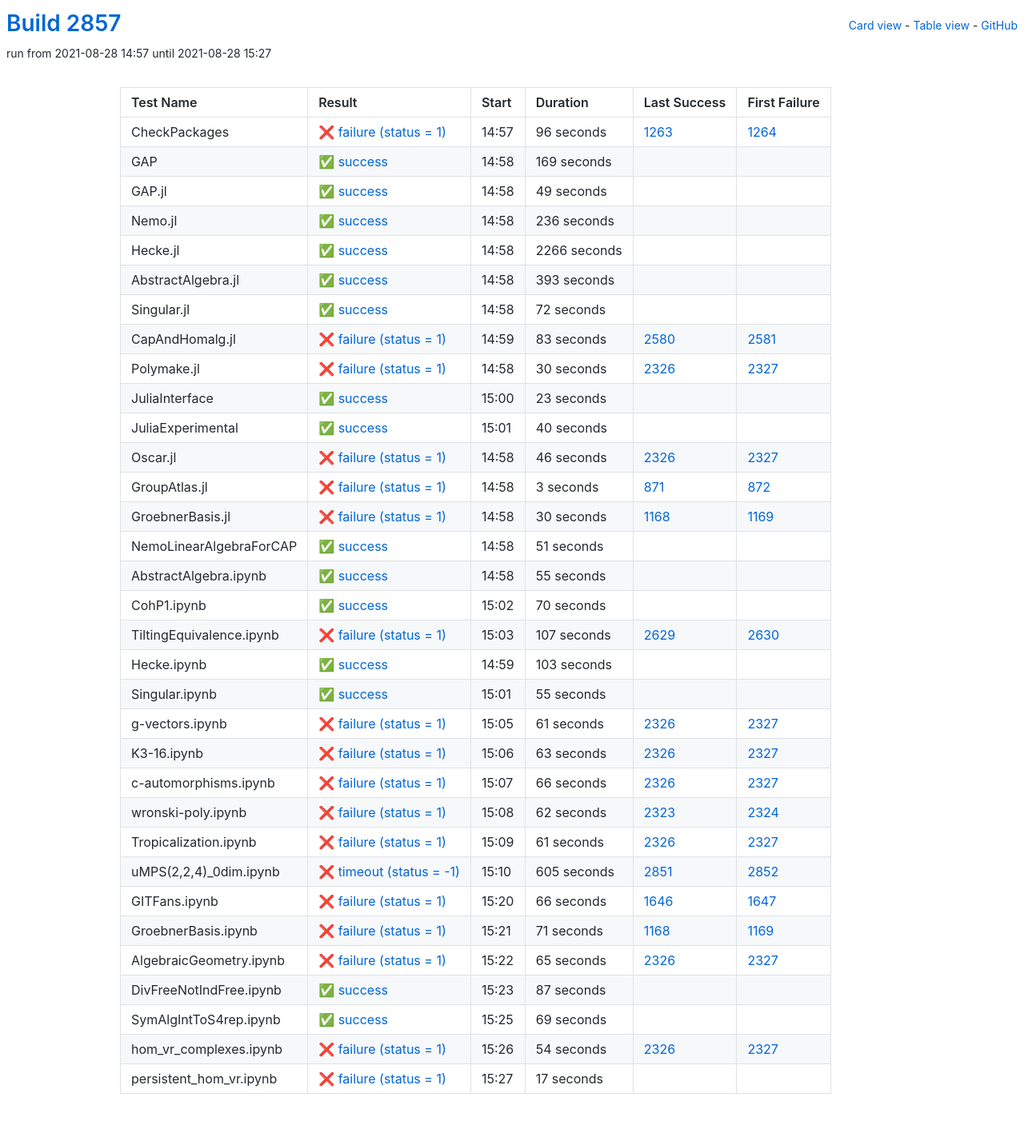
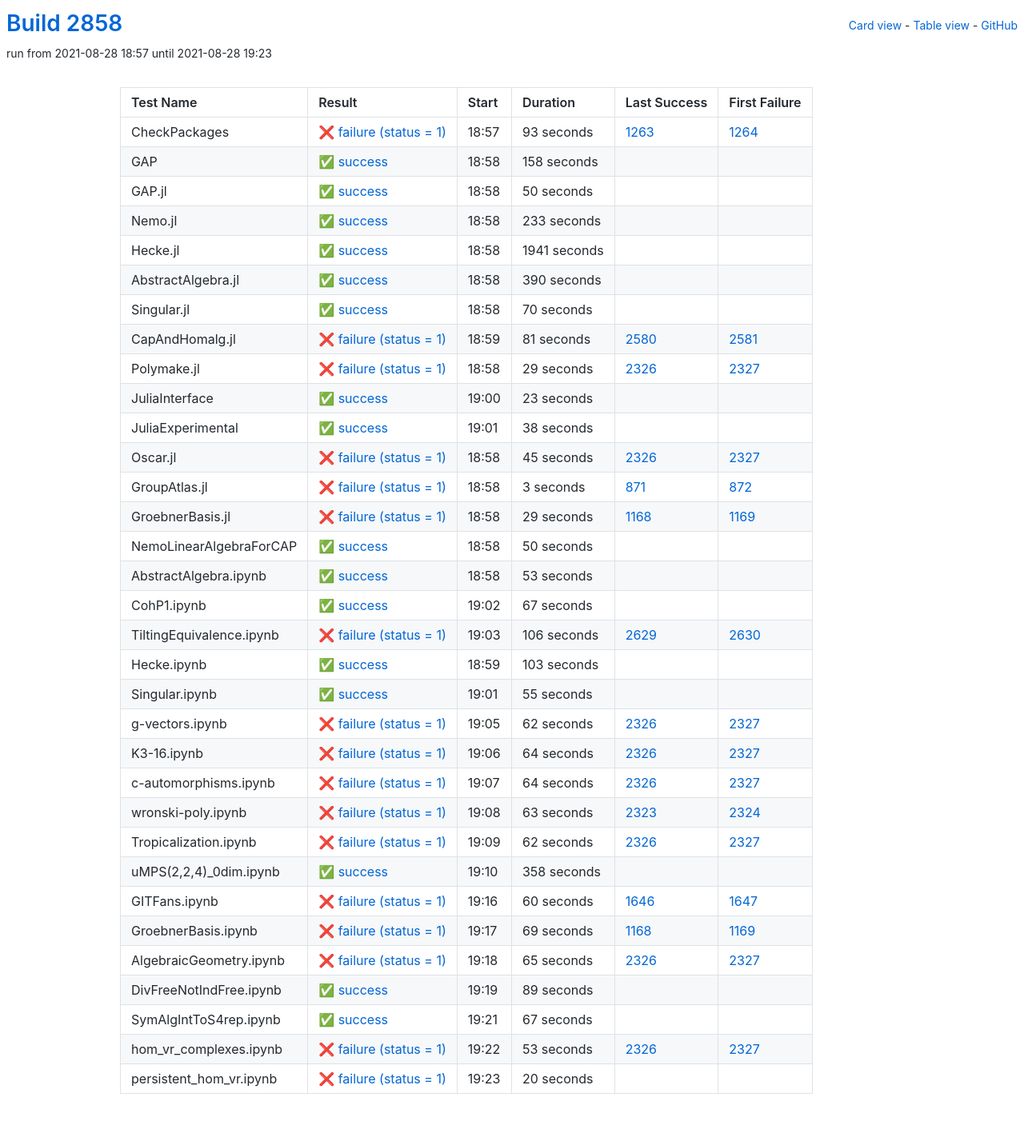
Before and after one commit to oscar-system/oscar-ci-status-stable, a Jekyll site: the page built from table.html, in a window 1280 px wide. Shown: the whole page at 80% size. Built offline with Jekyll 4.4.1, drawn with Linux system fonts in a browser that asks for light colours.

Commit message:
Build #2858

```diff
--- a/_data/ci.yml
+++ b/_data/ci.yml
@@ -1,6 +1,6 @@
 ---
-build: 2857
-build_url: https://oscarci.mathematik.uni-kl.de/job/oscar-stable/2857/
+build: 2858
+build_url: https://oscarci.mathematik.uni-kl.de/job/oscar-stable/2858/
 job: oscar-stable
 organization: oscar-system
 repo: oscar-ci-status-stable
@@ -8,116 +8,116 @@ repourl: https://github.com/oscar-system/oscar-ci-status-stable
 tests:
 - name: CheckPackages
   id: checkpackages
-  log: https://oscarci.mathematik.uni-kl.de/job/oscar-stable/2857/artifact/logs/build-2857/CheckPackages.log
-  start: 2021-08-28 14:57
+  log: https://oscarci.mathematik.uni-kl.de/job/oscar-stable/2858/artifact/logs/build-2858/CheckPackages.log
+  start: 2021-08-28 18:57
   success: false
   exitcode: 1
   status: failure
-  duration: 96
+  duration: 93
   last_success: 1263
   last_success_url: https://oscarci.mathematik.uni-kl.de/job/oscar-stable/1263/
   first_failure: 1264
   first_failure_url: https://oscarci.mathematik.uni-kl.de/job/oscar-stable/1264/
 - name: GAP
   id: gap
-  log: https://oscarci.mathematik.uni-kl.de/job/oscar-stable/2857/artifact/logs/build-2857/GAP.log
-  start: 2021-08-28 14:58
+  log: https://oscarci.mathematik.uni-kl.de/job/oscar-stable/2858/artifact/logs/build-2858/GAP.log
+  start: 2021-08-28 18:58
   success: true
   exitcode: 0
   status: success
-  duration: 169
+  duration: 158
   last_success: false
   last_success_url:
   first_failure: false
   first_failure_url:
 - name: GAP.jl
   id: gap-jl
-  log: https://oscarci.mathematik.uni-kl.de/job/oscar-stable/2857/artifact/logs/build-2857/GAP.jl.log
-  start: 2021-08-28 14:58
+  log: https://oscarci.mathematik.uni-kl.de/job/oscar-stable/2858/artifact/logs/build-2858/GAP.jl.log
+  start: 2021-08-28 18:58
   success: true
   exitcode: 0
   status: success
-  duration: 49
+  duration: 50
   last_success: false
   last_success_url:
   first_failure: false
   first_failure_url:
 - name: Nemo.jl
   id: nemo-jl
-  log: https://oscarci.mathematik.uni-kl.de/job/oscar-stable/2857/artifact/logs/build-2857/Nemo.jl.log
-  start: 2021-08-28 14:58
+  log: https://oscarci.mathematik.uni-kl.de/job/oscar-stable/2858/artifact/logs/build-2858/Nemo.jl.log
+  start: 2021-08-28 18:58
   success: true
   exitcode: 0
   status: success
-  duration: 236
+  duration: 233
   last_success: false
   last_success_url:
   first_failure: false
   first_failure_url:
 - name: Hecke.jl
   id: hecke-jl
-  log: https://oscarci.mathematik.uni-kl.de/job/oscar-stable/2857/artifact/logs/build-2857/Hecke.jl.log
-  start: 2021-08-28 14:58
+  log: https://oscarci.mathematik.uni-kl.de/job/oscar-stable/2858/artifact/logs/build-2858/Hecke.jl.log
+  start: 2021-08-28 18:58
   success: true
   exitcode: 0
   status: success
-  duration: 2266
+  duration: 1941
   last_success: false
   last_success_url:
   first_failure: false
   first_failure_url:
 - name: AbstractAlgebra.jl
   id: abstractalgebra-jl
-  log: https://oscarci.mathematik.uni-kl.de/job/oscar-stable/2857/artifact/logs/build-2857/AbstractAlgebra.jl.log
-  start: 2021-08-28 14:58
+  log: https://oscarci.mathematik.uni-kl.de/job/oscar-stable/2858/artifact/logs/build-2858/AbstractAlgebra.jl.log
+  start: 2021-08-28 18:58
   success: true
   exitcode: 0
   status: success
-  duration: 393
+  duration: 390
   last_success: false
   last_success_url:
   first_failure: false
   first_failure_url:
 - name: Singular.jl
   id: singular-jl
-  log: https://oscarci.mathematik.uni-kl.de/job/oscar-stable/2857/artifact/logs/build-2857/Singular.jl.log
-  start: 2021-08-28 14:58
+  log: https://oscarci.mathematik.uni-kl.de/job/oscar-stable/2858/artifact/logs/build-2858/Singular.jl.log
+  start: 2021-08-28 18:58
   success: true
   exitcode: 0
   status: success
-  duration: 72
+  duration: 70
   last_success: false
   last_success_url:
   first_failure: false
   first_failure_url:
 - name: CapAndHomalg.jl
   id: capandhomalg-jl
-  log: https://oscarci.mathematik.uni-kl.de/job/oscar-stable/2857/artifact/logs/build-2857/CapAndHomalg.jl.log
-  start: 2021-08-28 14:59
+  log: https://oscarci.mathematik.uni-kl.de/job/oscar-stable/2858/artifact/logs/build-2858/CapAndHomalg.jl.log
+  start: 2021-08-28 18:59
   success: false
   exitcode: 1
   status: failure
-  duration: 83
+  duration: 81
   last_success: 2580
   last_success_url: https://oscarci.mathematik.uni-kl.de/job/oscar-stable/2580/
   first_failure: 2581
   first_failure_url: https://oscarci.mathematik.uni-kl.de/job/oscar-stable/2581/
 - name: Polymake.jl
   id: polymake-jl
-  log: https://oscarci.mathematik.uni-kl.de/job/oscar-stable/2857/artifact/logs/build-2857/Polymake.jl.log
-  start: 2021-08-28 14:58
+  log: https://oscarci.mathematik.uni-kl.de/job/oscar-stable/2858/artifact/logs/build-2858/Polymake.jl.log
+  start: 2021-08-28 18:58
   success: false
   exitcode: 1
   status: failure
-  duration: 30
+  duration: 29
   last_success: 2326
   last_success_url: https://oscarci.mathematik.uni-kl.de/job/oscar-stable/2326/
   first_failure: 2327
   first_failure_url: https://oscarci.mathematik.uni-kl.de/job/oscar-stable/2327/
 - name: JuliaInterface
   id: juliainterface
-  log: https://oscarci.mathematik.uni-kl.de/job/oscar-stable/2857/artifact/logs/build-2857/JuliaInterface.log
-  start: 2021-08-28 15:00
+  log: https://oscarci.mathematik.uni-kl.de/job/oscar-stable/2858/artifact/logs/build-2858/JuliaInterface.log
+  start: 2021-08-28 19:00
   success: true
   exitcode: 0
   status: success
@@ -128,32 +128,32 @@ tests:
   first_failure_url:
 - name: JuliaExperimental
   id: juliaexperimental
-  log: https://oscarci.mathematik.uni-kl.de/job/oscar-stable/2857/artifact/logs/build-2857/JuliaExperimental.log
-  start: 2021-08-28 15:01
+  log: https://oscarci.mathematik.uni-kl.de/job/oscar-stable/2858/artifact/logs/build-2858/JuliaExperimental.log
+  start: 2021-08-28 19:01
   success: true
   exitcode: 0
   status: success
-  duration: 40
+  duration: 38
   last_success: false
   last_success_url:
   first_failure: false
   first_failure_url:
 - name: Oscar.jl
   id: oscar-jl
-  log: https://oscarci.mathematik.uni-kl.de/job/oscar-stable/2857/artifact/logs/build-2857/Oscar.jl.log
-  start: 2021-08-28 14:58
+  log: https://oscarci.mathematik.uni-kl.de/job/oscar-stable/2858/artifact/logs/build-2858/Oscar.jl.log
+  start: 2021-08-28 18:58
   success: false
   exitcode: 1
   status: failure
-  duration: 46
+  duration: 45
   last_success: 2326
   last_success_url: https://oscarci.mathematik.uni-kl.de/job/oscar-stable/2326/
   first_failure: 2327
   first_failure_url: https://oscarci.mathematik.uni-kl.de/job/oscar-stable/2327/
 - name: GroupAtlas.jl
   id: groupatlas-jl
-  log: https://oscarci.mathematik.uni-kl.de/job/oscar-stable/2857/artifact/logs/build-2857/GroupAtlas.jl.log
-  start: 2021-08-28 14:58
+  log: https://oscarci.mathematik.uni-kl.de/job/oscar-stable/2858/artifact/logs/build-2858/GroupAtlas.jl.log
+  start: 2021-08-28 18:58
   success: false
   exitcode: 1
   status: failure
@@ -164,68 +164,68 @@ tests:
   first_failure_url: https://oscarci.mathematik.uni-kl.de/job/oscar-stable/872/
 - name: GroebnerBasis.jl
   id: groebnerbasis-jl
-  log: https://oscarci.mathematik.uni-kl.de/job/oscar-stable/2857/artifact/logs/build-2857/GroebnerBasis.jl.log
-  start: 2021-08-28 14:58
+  log: https://oscarci.mathematik.uni-kl.de/job/oscar-stable/2858/artifact/logs/build-2858/GroebnerBasis.jl.log
+  start: 2021-08-28 18:58
   success: false
   exitcode: 1
   status: failure
-  duration: 30
+  duration: 29
   last_success: 1168
   last_success_url: https://oscarci.mathematik.uni-kl.de/job/oscar-stable/1168/
   first_failure: 1169
   first_failure_url: https://oscarci.mathematik.uni-kl.de/job/oscar-stable/1169/
 - name: NemoLinearAlgebraForCAP
   id: nemolinearalgebraforcap
-  log: https://oscarci.mathematik.uni-kl.de/job/oscar-stable/2857/artifact/logs/build-2857/NemoLinearAlgebraForCAP.log
-  start: 2021-08-28 14:58
+  log: https://oscarci.mathematik.uni-kl.de/job/oscar-stable/2858/artifact/logs/build-2858/NemoLinearAlgebraForCAP.log
+  start: 2021-08-28 18:58
   success: true
   exitcode: 0
   status: success
-  duration: 51
+  duration: 50
   last_success: false
   last_success_url:
   first_failure: false
   first_failure_url:
 - name: AbstractAlgebra.ipynb
   id: abstractalgebra-ipynb
-  log: https://oscarci.mathematik.uni-kl.de/job/oscar-stable/2857/artifact/logs/build-2857/AbstractAlgebra.ipynb.log
-  start: 2021-08-28 14:58
+  log: https://oscarci.mathematik.uni-kl.de/job/oscar-stable/2858/artifact/logs/build-2858/AbstractAlgebra.ipynb.log
+  start: 2021-08-28 18:58
   success: true
   exitcode: 0
   status: success
-  duration: 55
+  duration: 53
   last_success: false
   last_success_url:
   first_failure: false
   first_failure_url:
 - name: CohP1.ipynb
   id: cohp1-ipynb
-  log: https://oscarci.mathematik.uni-kl.de/job/oscar-stable/2857/artifact/logs/build-2857/CohP1.ipynb.log
-  start: 2021-08-28 15:02
+  log: https://oscarci.mathematik.uni-kl.de/job/oscar-stable/2858/artifact/logs/build-2858/CohP1.ipynb.log
+  start: 2021-08-28 19:02
   success: true
   exitcode: 0
   status: success
-  duration: 70
+  duration: 67
   last_success: false
   last_success_url:
   first_failure: false
   first_failure_url:
 - name: TiltingEquivalence.ipynb
   id: tiltingequivalence-ipynb
-  log: https://oscarci.mathematik.uni-kl.de/job/oscar-stable/2857/artifact/logs/build-2857/TiltingEquivalence.ipynb.log
-  start: 2021-08-28 15:03
+  log: https://oscarci.mathematik.uni-kl.de/job/oscar-stable/2858/artifact/logs/build-2858/TiltingEquivalence.ipynb.log
+  start: 2021-08-28 19:03
   success: false
   exitcode: 1
   status: failure
-  duration: 107
+  duration: 106
   last_success: 2629
   last_success_url: https://oscarci.mathematik.uni-kl.de/job/oscar-stable/2629/
   first_failure: 2630
   first_failure_url: https://oscarci.mathematik.uni-kl.de/job/oscar-stable/2630/
 - name: Hecke.ipynb
   id: hecke-ipynb
-  log: https://oscarci.mathematik.uni-kl.de/job/oscar-stable/2857/artifact/logs/build-2857/Hecke.ipynb.log
-  start: 2021-08-28 14:59
+  log: https://oscarci.mathematik.uni-kl.de/job/oscar-stable/2858/artifact/logs/build-2858/Hecke.ipynb.log
+  start: 2021-08-28 18:59
   success: true
   exitcode: 0
   status: success
@@ -236,8 +236,8 @@ tests:
   first_failure_url:
 - name: Singular.ipynb
   id: singular-ipynb
-  log: https://oscarci.mathematik.uni-kl.de/job/oscar-stable/2857/artifact/logs/build-2857/Singular.ipynb.log
-  start: 2021-08-28 15:01
+  log: https://oscarci.mathematik.uni-kl.de/job/oscar-stable/2858/artifact/logs/build-2858/Singular.ipynb.log
+  start: 2021-08-28 19:01
   success: true
   exitcode: 0
   status: success
@@ -248,104 +248,104 @@ tests:
   first_failure_url:
 - name: g-vectors.ipynb
   id: g-vectors-ipynb
-  log: https://oscarci.mathematik.uni-kl.de/job/oscar-stable/2857/artifact/logs/build-2857/g-vectors.ipynb.log
-  start: 2021-08-28 15:05
+  log: https://oscarci.mathematik.uni-kl.de/job/oscar-stable/2858/artifact/logs/build-2858/g-vectors.ipynb.log
+  start: 2021-08-28 19:05
   success: false
   exitcode: 1
   status: failure
-  duration: 61
+  duration: 62
   last_success: 2326
   last_success_url: https://oscarci.mathematik.uni-kl.de/job/oscar-stable/2326/
   first_failure: 2327
   first_failure_url: https://oscarci.mathematik.uni-kl.de/job/oscar-stable/2327/
 - name: K3-16.ipynb
   id: k3-16-ipynb
-  log: https://oscarci.mathematik.uni-kl.de/job/oscar-stable/2857/artifact/logs/build-2857/K3-16.ipynb.log
-  start: 2021-08-28 15:06
+  log: https://oscarci.mathematik.uni-kl.de/job/oscar-stable/2858/artifact/logs/build-2858/K3-16.ipynb.log
+  start: 2021-08-28 19:06
   success: false
   exitcode: 1
   status: failure
-  duration: 63
+  duration: 64
   last_success: 2326
   last_success_url: https://oscarci.mathematik.uni-kl.de/job/oscar-stable/2326/
   first_failure: 2327
   first_failure_url: https://oscarci.mathematik.uni-kl.de/job/oscar-stable/2327/
 - name: c-automorphisms.ipynb
   id: c-automorphisms-ipynb
-  log: https://oscarci.mathematik.uni-kl.de/job/oscar-stable/2857/artifact/logs/build-2857/c-automorphisms.ipynb.log
-  start: 2021-08-28 15:07
+  log: https://oscarci.mathematik.uni-kl.de/job/oscar-stable/2858/artifact/logs/build-2858/c-automorphisms.ipynb.log
+  start: 2021-08-28 19:07
   success: false
   exitcode: 1
   status: failure
-  duration: 66
+  duration: 64
   last_success: 2326
   last_success_url: https://oscarci.mathematik.uni-kl.de/job/oscar-stable/2326/
   first_failure: 2327
   first_failure_url: https://oscarci.mathematik.uni-kl.de/job/oscar-stable/2327/
 - name: wronski-poly.ipynb
   id: wronski-poly-ipynb
-  log: https://oscarci.mathematik.uni-kl.de/job/oscar-stable/2857/artifact/logs/build-2857/wronski-poly.ipynb.log
-  start: 2021-08-28 15:08
+  log: https://oscarci.mathematik.uni-kl.de/job/oscar-stable/2858/artifact/logs/build-2858/wronski-poly.ipynb.log
+  start: 2021-08-28 19:08
   success: false
   exitcode: 1
   status: failure
-  duration: 62
+  duration: 63
   last_success: 2323
   last_success_url: https://oscarci.mathematik.uni-kl.de/job/oscar-stable/2323/
   first_failure: 2324
   first_failure_url: https://oscarci.mathematik.uni-kl.de/job/oscar-stable/2324/
 - name: Tropicalization.ipynb
   id: tropicalization-ipynb
-  log: https://oscarci.mathematik.uni-kl.de/job/oscar-stable/2857/artifact/logs/build-2857/Tropicalization.ipynb.log
-  start: 2021-08-28 15:09
+  log: https://oscarci.mathematik.uni-kl.de/job/oscar-stable/2858/artifact/logs/build-2858/Tropicalization.ipynb.log
+  start: 2021-08-28 19:09
   success: false
   exitcode: 1
   status: failure
-  duration: 61
+  duration: 62
   last_success: 2326
   last_success_url: https://oscarci.mathematik.uni-kl.de/job/oscar-stable/2326/
   first_failure: 2327
   first_failure_url: https://oscarci.mathematik.uni-kl.de/job/oscar-stable/2327/
 - name: uMPS(2,2,4)_0dim.ipynb
   id: umps-2-2-4-0dim-ipynb
-  log: https://oscarci.mathematik.uni-kl.de/job/oscar-stable/2857/artifact/logs/build-2857/uMPS-2-2-4-_0dim.ipynb.log
-  start: 2021-08-28 15:10
-  success: false
-  exitcode: -1
-  status: timeout
-  duration: 605
-  last_success: 2851
-  last_success_url: https://oscarci.mathematik.uni-kl.de/job/oscar-stable/2851/
-  first_failure: 2852
-  first_failure_url: https://oscarci.mathematik.uni-kl.de/job/oscar-stable/2852/
+  log: https://oscarci.mathematik.uni-kl.de/job/oscar-stable/2858/artifact/logs/build-2858/uMPS-2-2-4-_0dim.ipynb.log
+  start: 2021-08-28 19:10
+  success: true
+  exitcode: 0
+  status: success
+  duration: 358
+  last_success: false
+  last_success_url:
+  first_failure: false
+  first_failure_url:
 - name: GITFans.ipynb
   id: gitfans-ipynb
-  log: https://oscarci.mathematik.uni-kl.de/job/oscar-stable/2857/artifact/logs/build-2857/GITFans.ipynb.log
-  start: 2021-08-28 15:20
+  log: https://oscarci.mathematik.uni-kl.de/job/oscar-stable/2858/artifact/logs/build-2858/GITFans.ipynb.log
+  start: 2021-08-28 19:16
   success: false
   exitcode: 1
   status: failure
-  duration: 66
+  duration: 60
   last_success: 1646
   last_success_url: https://oscarci.mathematik.uni-kl.de/job/oscar-stable/1646/
   first_failure: 1647
   first_failure_url: https://oscarci.mathematik.uni-kl.de/job/oscar-stable/1647/
 - name: GroebnerBasis.ipynb
   id: groebnerbasis-ipynb
-  log: https://oscarci.mathematik.uni-kl.de/job/oscar-stable/2857/artifact/logs/build-2857/GroebnerBasis.ipynb.log
-  start: 2021-08-28 15:21
+  log: https://oscarci.mathematik.uni-kl.de/job/oscar-stable/2858/artifact/logs/build-2858/GroebnerBasis.ipynb.log
+  start: 2021-08-28 19:17
   success: false
   exitcode: 1
   status: failure
-  duration: 71
+  duration: 69
   last_success: 1168
   last_success_url: https://oscarci.mathematik.uni-kl.de/job/oscar-stable/1168/
   first_failure: 1169
   first_failure_url: https://oscarci.mathematik.uni-kl.de/job/oscar-stable/1169/
 - name: AlgebraicGeometry.ipynb
   id: algebraicgeometry-ipynb
-  log: https://oscarci.mathematik.uni-kl.de/job/oscar-stable/2857/artifact/logs/build-2857/AlgebraicGeometry.ipynb.log
-  start: 2021-08-28 15:22
+  log: https://oscarci.mathematik.uni-kl.de/job/oscar-stable/2858/artifact/logs/build-2858/AlgebraicGeometry.ipynb.log
+  start: 2021-08-28 19:18
   success: false
   exitcode: 1
   status: failure
@@ -356,48 +356,48 @@ tests:
   first_failure_url: https://oscarci.mathematik.uni-kl.de/job/oscar-stable/2327/
 - name: DivFreeNotIndFree.ipynb
   id: divfreenotindfree-ipynb
-  log: https://oscarci.mathematik.uni-kl.de/job/oscar-stable/2857/artifact/logs/build-2857/DivFreeNotIndFree.ipynb.log
-  start: 2021-08-28 15:23
+  log: https://oscarci.mathematik.uni-kl.de/job/oscar-stable/2858/artifact/logs/build-2858/DivFreeNotIndFree.ipynb.log
+  start: 2021-08-28 19:19
   success: true
   exitcode: 0
   status: success
-  duration: 87
+  duration: 89
   last_success: false
   last_success_url:
   first_failure: false
   first_failure_url:
 - name: SymAlgIntToS4rep.ipynb
   id: symalginttos4rep-ipynb
-  log: https://oscarci.mathematik.uni-kl.de/job/oscar-stable/2857/artifact/logs/build-2857/SymAlgIntToS4rep.ipynb.log
-  start: 2021-08-28 15:25
+  log: https://oscarci.mathematik.uni-kl.de/job/oscar-stable/2858/artifact/logs/build-2858/SymAlgIntToS4rep.ipynb.log
+  start: 2021-08-28 19:21
   success: true
   exitcode: 0
   status: success
-  duration: 69
+  duration: 67
   last_success: false
   last_success_url:
   first_failure: false
   first_failure_url:
 - name: hom_vr_complexes.ipynb
   id: hom-vr-complexes-ipynb
-  log: https://oscarci.mathematik.uni-kl.de/job/oscar-stable/2857/artifact/logs/build-2857/hom_vr_complexes.ipynb.log
-  start: 2021-08-28 15:26
+  log: https://oscarci.mathematik.uni-kl.de/job/oscar-stable/2858/artifact/logs/build-2858/hom_vr_complexes.ipynb.log
+  start: 2021-08-28 19:22
   success: false
   exitcode: 1
   status: failure
-  duration: 54
+  duration: 53
   last_success: 2326
   last_success_url: https://oscarci.mathematik.uni-kl.de/job/oscar-stable/2326/
   first_failure: 2327
   first_failure_url: https://oscarci.mathematik.uni-kl.de/job/oscar-stable/2327/
 - name: persistent_hom_vr.ipynb
   id: persistent-hom-vr-ipynb
-  log: https://oscarci.mathematik.uni-kl.de/job/oscar-stable/2857/artifact/logs/build-2857/persistent_hom_vr.ipynb.log
-  start: 2021-08-28 15:27
+  log: https://oscarci.mathematik.uni-kl.de/job/oscar-stable/2858/artifact/logs/build-2858/persistent_hom_vr.ipynb.log
+  start: 2021-08-28 19:23
   success: false
   exitcode: 1
   status: failure
-  duration: 17
+  duration: 20
   last_success: false
   last_success_url:
   first_failure: false
```
Also changed, not shown: README.md.
